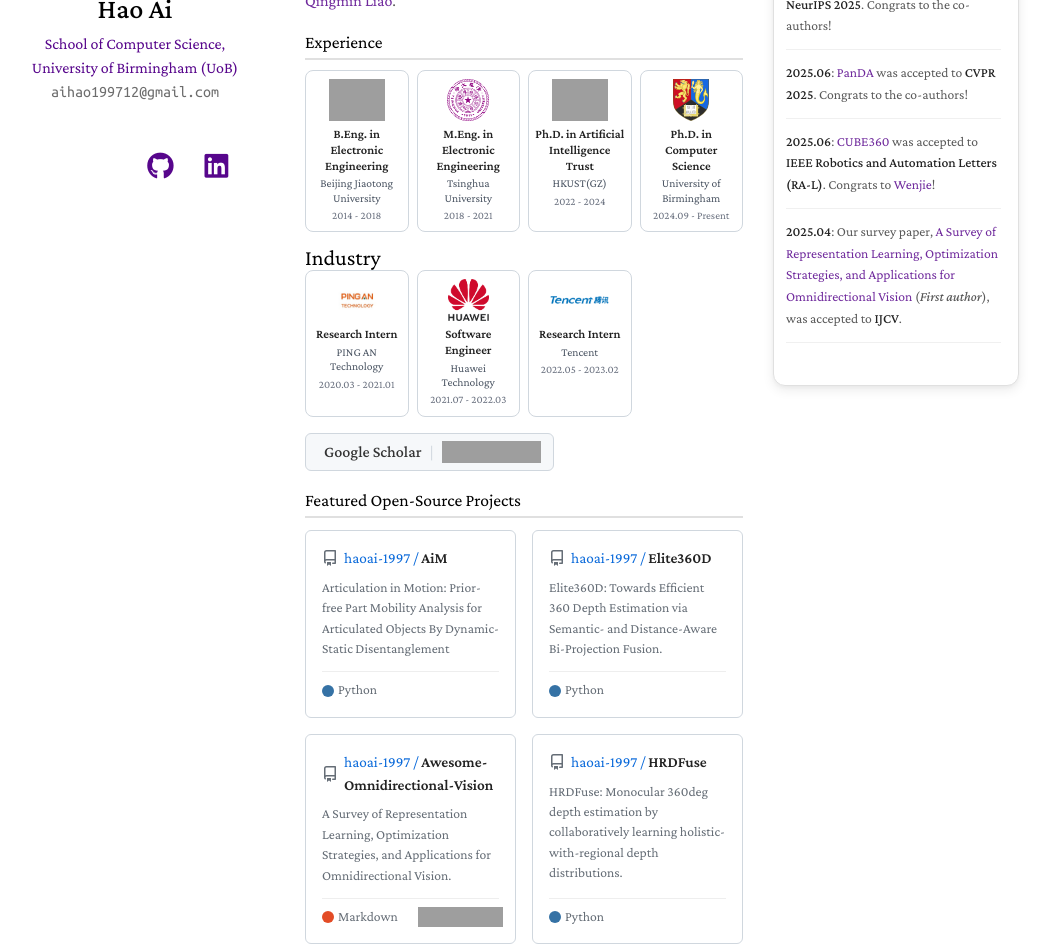
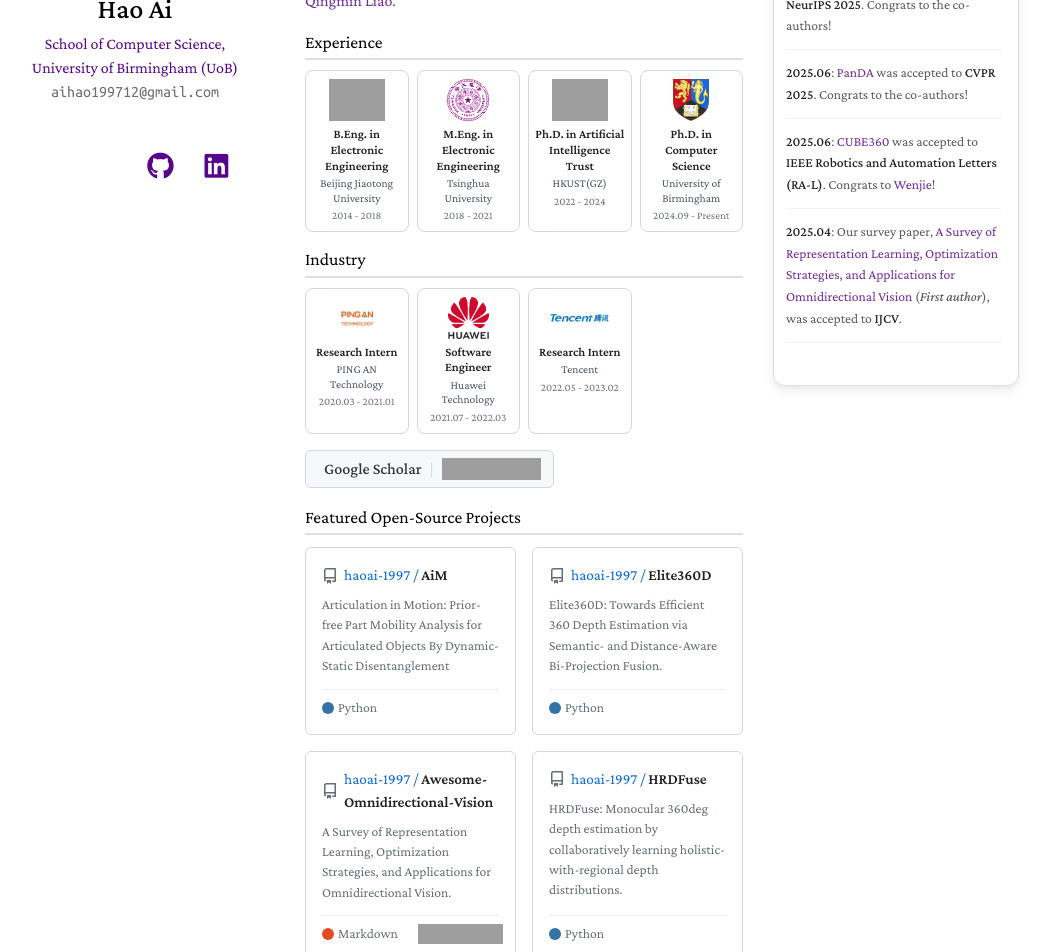
Before and after one commit to haoai-1997/haoai-1997.github.io, a Jekyll site: the page built from index.md, in a window 1280 px wide and 1336 px high. Shown: the part 301-1253 px from the top of the window, without its empty margins (133-1183 px from the left). Built offline with Jekyll 4.4.1, drawn with Linux system fonts in a browser that asks for light colours; nearby versions of some CDN libraries; a style sheet for code colours, icons or effects is not loaded; grey boxes are pictures that could not be loaded.

Commit message:
Update index.md

```diff
--- a/index.md
+++ b/index.md
@@ -50,7 +50,7 @@
   </div>
 </div>
 
-<div class="industry-section">
+<div class="experience-section">
 
   <h3>Industry</h3>
   <div class="experience-grid">
```
